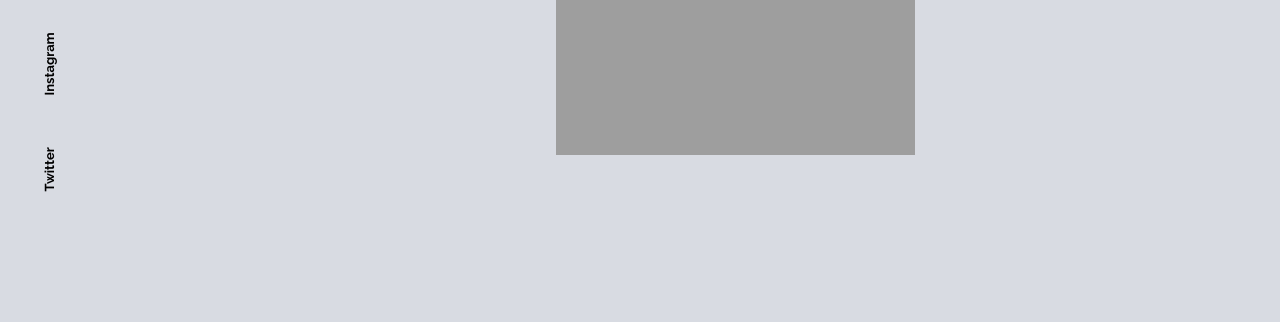
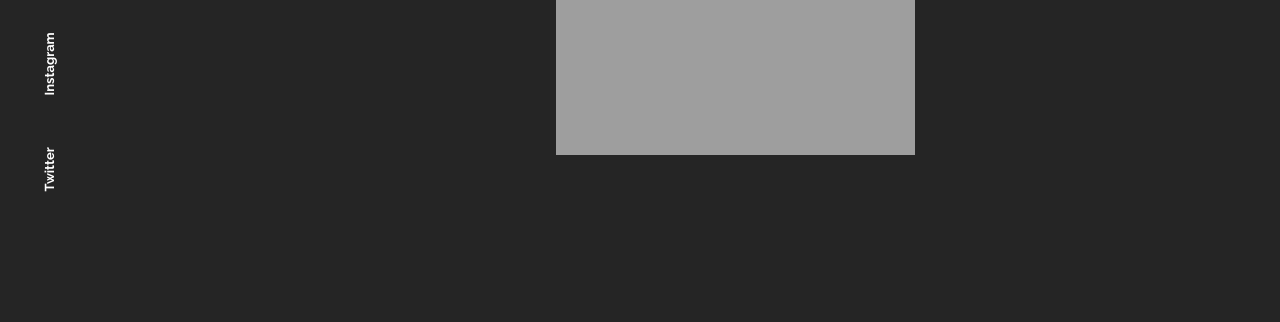
Before and after one commit to gohue/no, a plain HTML site: page index.html in a window 1280 px wide. Shown: the part 528-850 px from the top of the page. Drawn offline with nearby package versions, Linux system fonts and the light colour scheme.

Commit message:
Update style.css

```diff
--- a/style.css
+++ b/style.css
@@ -4,9 +4,9 @@
 /*Variables css*/
 /*Colores*/
 :root {
-  --first-color: #D8DBE2;
+  --first-color: #252525;
   --second-color: #F2BF25;
-  --text-color: #000;
+  --text-color: #fff;
   --white-color: #FFF;
 }
 /* hide scrollbar but allow scrolling */
```
